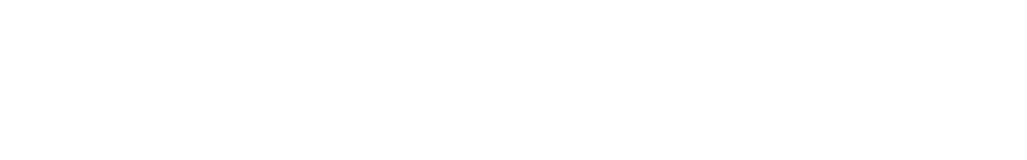
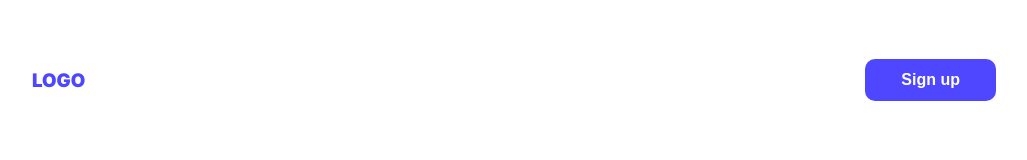
Before and after one commit to jouti1746/My-First-Assignment, a plain HTML site: page index.html in a window 1280 px wide. Shown: the whole page, without its empty margins (126-1153 px from the left). Drawn offline with Linux system fonts and the light colour scheme.

Commit message:
added font

```diff
--- /dev/null
+++ b/Styles/styles.css
@@ -0,0 +1,39 @@
+
+
+.inter-normal {
+  font-family: "Inter", sans-serif;
+  font-optical-sizing: auto;
+  font-style: normal;
+}
+
+
+.inter-normal-one {
+  font-family: "Inter", sans-serif;
+  font-optical-sizing: auto;
+  font-style: normal;
+}
+
+/* Shared Styles */
+.btn-primary{
+    background-color: rgba(78, 71, 255, 1);
+    border-radius: 10px;
+    border: none;
+    font-weight: 700;
+    font-size: 16px;
+    padding: 12px 36px;
+    color: rgba(255, 255, 255, 1);
+}
+
+/* Nav Styles */
+nav{
+    display: flex;
+    justify-content: space-between;
+    margin: 50px 150px;
+    align-items: center;
+
+}
+.nav-title{
+    color: rgba(78, 71, 255, 1);
+    font-weight: 900;
+    font-size: 34;
+}
--- a/index.html
+++ b/index.html
@@ -4,9 +4,23 @@
     <meta charset="UTF-8">
     <meta name="viewport" content="width=device-width, initial-scale=1.0">
     <title>My First Assignment</title>
+    <link rel="stylesheet" href="link rel="preconnect" href="https://fonts.googleapis.com">
+<link rel="preconnect" href="https://fonts.gstatic.com" crossorigin>
+<link href="https://fonts.googleapis.com/css2?family=Inter:ital,opsz,wght@0,14..32,100..900;1,14..32,100..900&family=Raleway:ital,wght@0,100..900;1,100..900&display=swap" rel="stylesheet">
+    <link rel="stylesheet" href="link rel="preconnect" href="https://fonts.googleapis.com">
+<link rel="preconnect" href="https://fonts.gstatic.com" crossorigin>
+<link href="https://fonts.googleapis.com/css2?family=Inter:ital,opsz,wght@0,14..32,100..900;1,14..32,100..900&display=swap" rel="stylesheet">
+    <link rel="stylesheet" href="Styles/styles.css">
 </head>
 <body>
     <header>
+        <nav>
+            <h3 class="nav-title inter-normal-one">LOGO</h3>
+            <a href=""><button class="btn-primary inter-abnormal">Sign up</button></a>
+        </nav>
+        <div class="banner">
+
+        </div>
 
     </header>
     <main>
```
